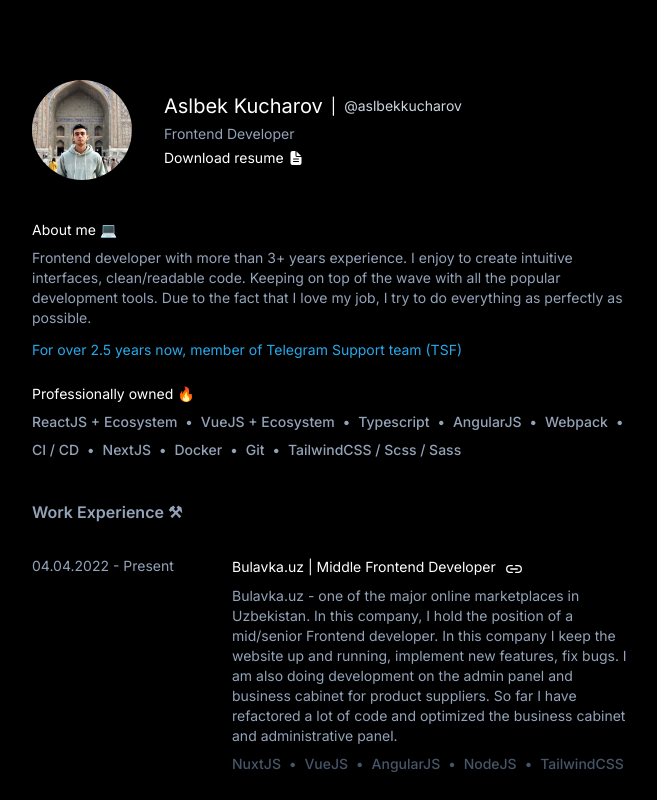
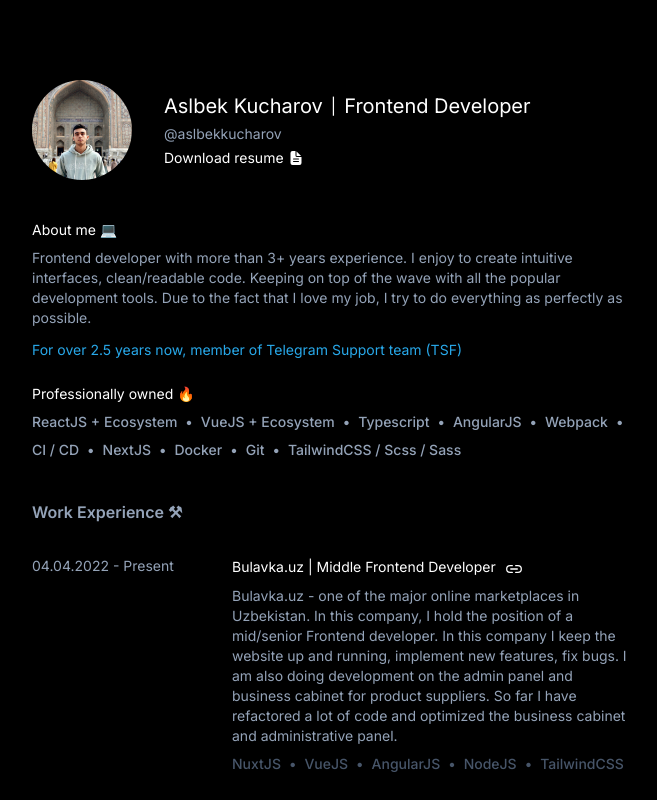
Before and after one commit to aslbekkucharov/portfolio, a Next.js app: page / in a window 1280 px wide. Shown: the top 800 px of the page, without its empty margins (308-965 px from the left). Built offline with nearby package versions, Linux system fonts and the light colour scheme.

Commit message:
refactor: minor UX improvement

```diff
--- a/src/components/User.tsx
+++ b/src/components/User.tsx
@@ -12,9 +12,9 @@ export function User() {
                 <span className="flex items-start sm:items-center flex-col sm:flex-row sm:gap-2">
                     <span className="text-white text-xl leading-1">Aslbek Kucharov</span>
                     <span className='text-white hidden sm:inline-block'>|</span>
-                    <span className='text-sm text-slate-300 leading-none'>@aslbekkucharov</span>
+                    <span className='text-white text-xl leading-1'>Frontend Developer</span>
                 </span>
-                <span className="text-slate-400 text-sm">Frontend Developer</span>
+                <span className="text-slate-400 text-sm">@aslbekkucharov</span>
                 <a href="/aslbekkucharov.pdf" download="aslbekkucharov" className="inline-flex items-center justify-start gap-1 rounded-md text-slate-400">
                     <span className="text-white text-sm">Download resume</span>
                     <DocumentTextIcon width="16" height="16" className="text-white" />
```
